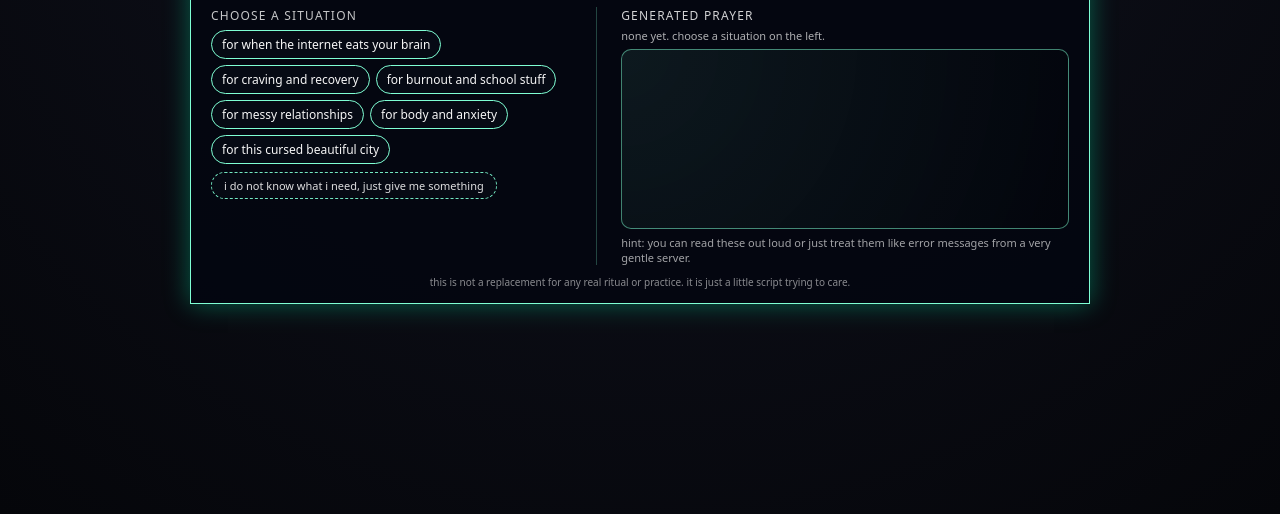
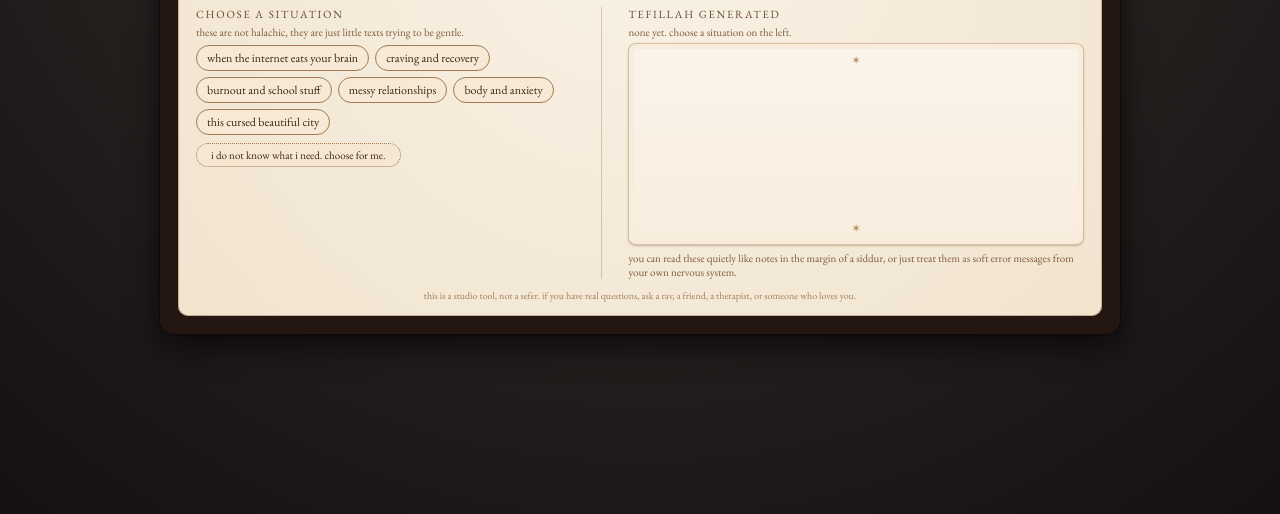
Before and after one commit to gudism/prayer-generator, a plain HTML site: page index.html in a window 1280 px wide. Shown: the part 286-800 px from the top of the page. Drawn offline with nearby package versions, Linux system fonts and the light colour scheme; a web font is replaced by a local one.

Commit message:
Update index.html

```diff
--- a/index.html
+++ b/index.html
@@ -2,8 +2,14 @@
 <html lang="en">
 <head>
   <meta charset="UTF-8" />
-  <title>A Small Machine For Writing Prayers</title>
+  <title>מחולל תפילות קטנות · A Small Machine For Writing Prayers</title>
   <meta name="viewport" content="width=device-width, initial-scale=1.0" />
+
+  <!-- Old book style fonts -->
+  <link rel="preconnect" href="https://fonts.googleapis.com">
+  <link rel="preconnect" href="https://fonts.gstatic.com" crossorigin>
+  <link href="https://fonts.googleapis.com/css2?family=EB+Garamond:wght@400;500;600&family=Frank+Ruhl+Libre:wght@400;500;700&display=swap" rel="stylesheet">
+
   <style>
     * {
       box-sizing: border-box;
@@ -16,39 +22,67 @@
       display: flex;
       justify-content: center;
       align-items: center;
-      background: radial-gradient(circle at top, #111320, #05060a);
-      font-family: system-ui, -apple-system, BlinkMacSystemFont, "Chicago", sans-serif;
-      color: #f6f6f6;
+      background:
+        radial-gradient(circle at top, #3a3230, #151011);
+      font-family: "EB Garamond", "Georgia", serif;
+      color: #22140f;
     }
 
-    #wrapper {
+    #book {
       width: 95%;
-      max-width: 900px;
-      border: 1px solid #7fffd4;
-      padding: 18px 20px 14px 20px;
-      background: rgba(4, 6, 16, 0.95);
-      box-shadow: 0 0 24px rgba(0, 255, 180, 0.35);
+      max-width: 980px;
+      padding: 24px 10px;
     }
 
-    #title {
-      text-align: center;
-      font-size: 20px;
-      letter-spacing: 0.12em;
-      text-transform: uppercase;
-      margin-bottom: 4px;
+    #cover {
+      border-radius: 14px;
+      padding: 18px;
+      background: #241712;
+      box-shadow:
+        0 0 0 1px #100907,
+        0 12px 32px rgba(0, 0, 0, 0.65);
     }
 
-    #subtitle {
+    #page {
+      border-radius: 10px;
+      padding: 18px 18px 14px 18px;
+      background:
+        radial-gradient(circle at top, #f9f2e6, #f1e4cf);
+      box-shadow:
+        inset 0 0 0 1px rgba(120, 84, 53, 0.4);
+    }
+
+    #head {
       text-align: center;
-      font-size: 12px;
-      opacity: 0.75;
-      margin-bottom: 16px;
+      margin-bottom: 10px;
+    }
+
+    #titleHebrew {
+      font-family: "Frank Ruhl Libre", "Times New Roman", serif;
+      font-size: 22px;
+      letter-spacing: 0.04em;
+    }
+
+    #titleEnglish {
+      font-size: 14px;
+      letter-spacing: 0.16em;
+      text-transform: uppercase;
+      margin-top: 3px;
+    }
+
+    #divider {
+      margin: 6px auto 10px auto;
+      width: 140px;
+      text-align: center;
+      font-size: 11px;
+      letter-spacing: 0.3em;
+      color: #7c5b3a;
     }
 
     #layout {
       display: flex;
       flex-direction: column;
-      gap: 12px;
+      gap: 14px;
     }
 
     @media (min-width: 800px) {
@@ -58,23 +92,23 @@
     }
 
     #leftCol {
-      flex: 1;
+      flex: 0.95;
       min-width: 260px;
-      border-right: 1px solid rgba(127, 255, 212, 0.25);
+      border-right: 1px solid rgba(135, 96, 60, 0.3);
       padding-right: 12px;
     }
 
     @media (max-width: 799px) {
       #leftCol {
         border-right: none;
-        border-bottom: 1px solid rgba(127, 255, 212, 0.25);
+        border-bottom: 1px solid rgba(135, 96, 60, 0.3);
         padding-right: 0;
         padding-bottom: 10px;
       }
     }
 
     #rightCol {
-      flex: 1.2;
+      flex: 1.1;
       min-width: 260px;
       padding-left: 12px;
     }
@@ -86,10 +120,16 @@
     }
 
     #promptLabel {
-      font-size: 12px;
+      font-size: 11px;
       text-transform: uppercase;
-      letter-spacing: 0.1em;
-      opacity: 0.8;
+      letter-spacing: 0.16em;
+      color: #6a4b30;
+      margin-bottom: 4px;
+    }
+
+    #promptHint {
+      font-size: 11px;
+      color: #7f5a3b;
       margin-bottom: 6px;
     }
 
@@ -100,23 +140,23 @@
     }
 
     button {
-      font-family: inherit;
+      font-family: "EB Garamond", "Georgia", serif;
       font-size: 12px;
-      padding: 5px 10px;
+      padding: 4px 10px;
       border-radius: 999px;
-      border: 1px solid #7fffd4;
-      background: rgba(7, 10, 20, 0.9);
-      color: #f6f6f6;
+      border: 1px solid #a37a51;
+      background: #f6ead7;
+      color: #3b2514;
       cursor: pointer;
-      transition: background 0.15s ease, color 0.15s ease, transform 0.1s ease, box-shadow 0.1s ease;
+      transition: background 0.12s ease, color 0.12s ease, box-shadow 0.12s ease, transform 0.08s ease;
       white-space: nowrap;
     }
 
     button:hover {
-      background: #7fffd4;
-      color: #05060a;
-      transform: translateY(-1px);
-      box-shadow: 0 0 10px rgba(127, 255, 212, 0.6);
+      background: #d7b287;
+      color: #20100a;
+      box-shadow: 0 0 0 1px rgba(119, 79, 44, 0.6);
+      transform: translateY(-0.5px);
     }
 
     button:active {
@@ -127,33 +167,40 @@
     #randomBtn {
       margin-top: 8px;
       font-size: 11px;
-      padding-inline: 12px;
-      border-style: dashed;
-      opacity: 0.9;
+      padding-inline: 14px;
+      border-style: dotted;
+      background: #f5e7d1;
     }
 
     #prayerHeader {
-      font-size: 12px;
+      font-size: 11px;
       text-transform: uppercase;
-      letter-spacing: 0.1em;
-      opacity: 0.85;
+      letter-spacing: 0.16em;
+      color: #6a4b30;
       margin-bottom: 4px;
     }
 
     #prayerCategory {
       font-size: 11px;
-      opacity: 0.7;
-      margin-bottom: 6px;
+      color: #7f5a3b;
+      margin-bottom: 4px;
+    }
+
+    #prayerBoxOuter {
+      border-radius: 8px;
+      padding: 6px;
+      background: #f8ecdd;
+      box-shadow:
+        inset 0 0 0 1px rgba(169, 120, 73, 0.4),
+        0 1px 2px rgba(111, 79, 48, 0.35);
     }
 
     #prayerBox {
-      min-height: 180px;
-      border-radius: 10px;
-      border: 1px solid rgba(127, 255, 212, 0.5);
-      padding: 10px 12px;
-      background: radial-gradient(circle at top left, rgba(127, 255, 212, 0.08), rgba(3, 5, 12, 0.95));
-      font-size: 13px;
-      line-height: 1.5;
+      min-height: 190px;
+      border-radius: 4px;
+      padding: 8px 10px 6px 10px;
+      background:
+        linear-gradient(to bottom, rgba(255, 255, 255, 0.4), rgba(255, 245, 230, 0.1));
       position: relative;
       overflow: hidden;
     }
@@ -161,58 +208,90 @@
     #prayerText {
       opacity: 0;
       transform: translateY(6px);
-      transition: opacity 0.2s ease, transform 0.2s ease;
+      transition: opacity 0.25s ease, transform 0.25s ease;
       white-space: pre-wrap;
+      font-size: 13px;
+      line-height: 1.5;
+    }
+
+    #prayerBox::before {
+      content: "✶";
+      position: absolute;
+      top: 4px;
+      left: 50%;
+      transform: translateX(-50%);
+      font-size: 11px;
+      color: #b28b5c;
+    }
+
+    #prayerBox::after {
+      content: "✶";
+      position: absolute;
+      bottom: 4px;
+      left: 50%;
+      transform: translateX(-50%);
+      font-size: 11px;
+      color: #b28b5c;
     }
 
     #hint {
       margin-top: 6px;
       font-size: 11px;
-      opacity: 0.65;
+      color: #7f5a3b;
     }
 
     #footer {
       margin-top: 10px;
       font-size: 10px;
-      opacity: 0.55;
+      color: #a47c54;
       text-align: center;
     }
   </style>
 </head>
 
 <body>
-  <div id="wrapper">
-    <div id="title">A SMALL MACHINE FOR WRITING PRAYERS</div>
-    <div id="subtitle">click a situation, receive something like a prayer</div>
+  <div id="book">
+    <div id="cover">
+      <div id="page">
+        <div id="head">
+          <div id="titleHebrew">מחולל תפילות קטנות</div>
+          <div id="titleEnglish">A SMALL MACHINE FOR WRITING PRAYERS</div>
+          <div id="divider">✷ ✷ ✷</div>
+        </div>
 
         <div id="layout">
           <div id="leftCol">
             <div id="promptLabel">choose a situation</div>
+            <div id="promptHint">these are not halachic, they are just little texts trying to be gentle.</div>
             <div id="buttonGrid">
-          <button data-category="digital">for when the internet eats your brain</button>
-          <button data-category="addiction">for craving and recovery</button>
-          <button data-category="burnout">for burnout and school stuff</button>
-          <button data-category="relationships">for messy relationships</button>
-          <button data-category="body">for body and anxiety</button>
-          <button data-category="city">for this cursed beautiful city</button>
+              <button data-category="digital">when the internet eats your brain</button>
+              <button data-category="addiction">craving and recovery</button>
+              <button data-category="burnout">burnout and school stuff</button>
+              <button data-category="relationships">messy relationships</button>
+              <button data-category="body">body and anxiety</button>
+              <button data-category="city">this cursed beautiful city</button>
             </div>
-        <button id="randomBtn">i do not know what i need, just give me something</button>
+            <button id="randomBtn">i do not know what i need. choose for me.</button>
           </div>
 
           <div id="rightCol">
-        <div id="prayerHeader">generated prayer</div>
+            <div id="prayerHeader">tefillah generated</div>
             <div id="prayerCategory">none yet. choose a situation on the left.</div>
+            <div id="prayerBoxOuter">
               <div id="prayerBox">
                 <div id="prayerText"></div>
               </div>
+            </div>
             <div id="hint">
-          hint: you can read these out loud or just treat them like error messages from a very gentle server.
+              you can read these quietly like notes in the margin of a siddur, or just treat them as soft error messages from your own nervous system.
             </div>
           </div>
         </div>
 
         <div id="footer">
-      this is not a replacement for any real ritual or practice. it is just a little script trying to care.
+          this is a studio tool, not a sefer. if you have real questions, ask a rav, a friend, a therapist, or someone who loves you.
+        </div>
+      </div>
     </div>
   </div>
 
@@ -230,7 +309,7 @@
       ],
       burnout: [
         "for the assignment that feels like a final verdict:\n\nlet me remember that grades are not commandments.\nbless the half finished project,\nthe late email,\nthe brain that is trying.\n\nhelp me choose being alive\nover being impressive.",
-        "dear calendar full of overlapping panic,\n\nplease loosen your grip.\nlet one thing get cancelled with no drama.\nlet one deadline move like a cloud.\n\nteach me that rest is not stolen,\nit is maintenance.\nservers do not run 24/7 without crashing.\nneither do i.",
+        "dear calendar full of overlapping panic,\n\nplease loosen your grip.\nlet one thing get cancelled with no drama.\nlet one deadline move like a cloud.\n\nteach me that rest is not stolen,\nit is maintenance.\nservers do not run twenty four seven without crashing.\nneither do i.",
         "for the night when i call it procrastination\nbut it is really fear:\n\nsend a tiny beam of courage\ninto the tab that scares me most.\n\nlet me write one ugly sentence,\nopen one cursed document,\nthen let me stop before i disappear into it."
       ],
       relationships: [
@@ -283,7 +362,6 @@
       }, 80);
     }
 
-    // category buttons
     document.querySelectorAll("button[data-category]").forEach(btn => {
       btn.addEventListener("click", () => {
         const key = btn.getAttribute("data-category");
@@ -291,7 +369,6 @@
       });
     });
 
-    // random button
     document.getElementById("randomBtn").addEventListener("click", () => {
       const keys = Object.keys(prayers);
       const randomKey = pickRandom(keys);
```
Lines whose indentation alone changed are shown as unchanged.
